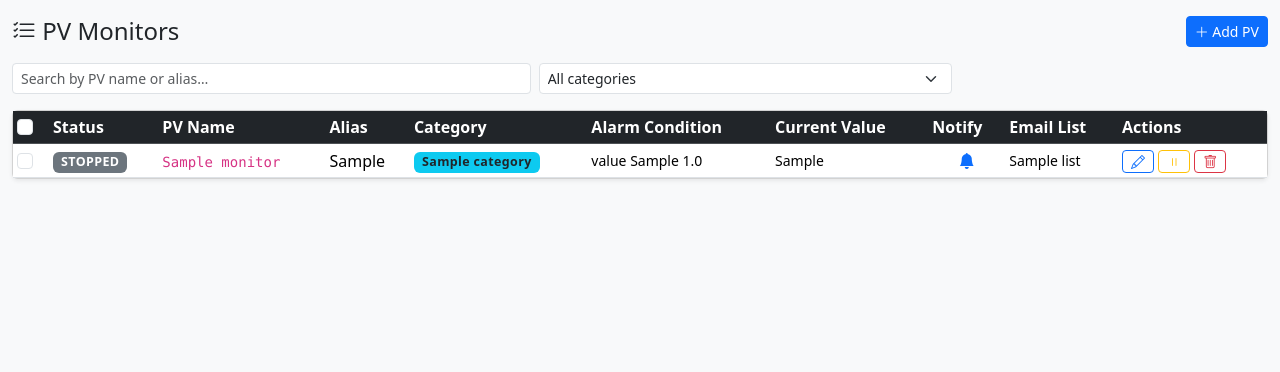
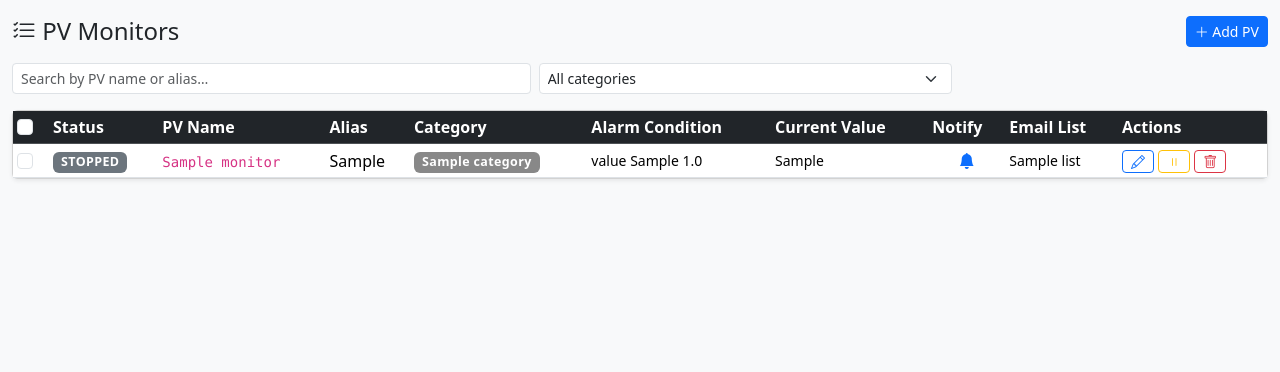
Before and after one commit to nayanbera/beamline_watchdog, a Flask app: page /admin/pvs in a window 1280 px wide. Shown: the part 80-452 px from the top of the page. Run offline with Flask 3, Linux system fonts and the light colour scheme; a user stored in the database is signed in; tables that the repository leaves empty hold one stand-in row (values such as "Sample post"); some libraries are stand-ins or nearby versions.

Commit message:
Apply category color coding to PVs and Processes admin pages
Moved CATEGORY_PALETTE and get_category_colors() into models.py so the
helper is shared. Both the PVs and Processes admin tables now show
category badges colored with the same palette/custom color used on the
dashboard, replacing the previous hardcoded bg-info style.

```diff
--- a/app/models.py
+++ b/app/models.py
@@ -3,6 +3,34 @@
 from flask_login import UserMixin
 from werkzeug.security import generate_password_hash, check_password_hash
 from . import db
+
+# Palette for auto-assigning colors to categories that have no custom color set.
+# Chosen to avoid alarm red (#dc3545), warning yellow (#ffc107), and OK green (#198754).
+CATEGORY_PALETTE = [
+    '#1971c2',  # blue
+    '#6741d9',  # purple
+    '#c2255c',  # pink
+    '#0c8599',  # teal
+    '#ae3ec9',  # violet
+    '#5c7cfa',  # indigo
+    '#1098ad',  # cyan
+    '#a61e4d',  # dark rose
+    '#364fc7',  # cobalt
+    '#5f3dc4',  # dark indigo
+    '#087f5b',  # forest teal
+    '#9c36b5',  # deep magenta
+]
+
+
+def get_category_colors():
+    """Return {category_name: hex_color} for all categories plus 'Uncategorized'."""
+    cats = Category.query.order_by(Category.name).all()
+    colors = {
+        cat.name: (cat.color or CATEGORY_PALETTE[i % len(CATEGORY_PALETTE)])
+        for i, cat in enumerate(cats)
+    }
+    colors['Uncategorized'] = '#6c757d'
+    return colors
 
 # SMS gateway domains keyed by carrier slug
 CARRIERS = {
--- a/app/routes/admin.py
+++ b/app/routes/admin.py
@@ -10,7 +10,7 @@
 from .. import db, limiter
 from ..models import (Admin, EmailList, PVMonitor, CompoundRule,
                       ProcessMonitor, NotificationLog, SystemConfig, ActionLog, Category,
-                      Recipient, CARRIERS)
+                      Recipient, CARRIERS, get_category_colors)
 
 admin_bp = Blueprint('admin', __name__)
 
@@ -149,7 +149,8 @@
     items = q.all()
     return render_template('admin/pvs.html', pvs=items,
                            categories=categories, cat_filter=cat_filter,
-                           email_lists=email_lists)
+                           email_lists=email_lists,
+                           category_colors=get_category_colors())
 
 
 @admin_bp.route('/pvs/add', methods=['GET', 'POST'])
@@ -595,7 +596,8 @@
     return render_template('admin/processes.html',
                            processes=items, recent_actions=recent_actions,
                            categories=categories, cat_filter=cat_filter,
-                           email_lists=email_lists)
+                           email_lists=email_lists,
+                           category_colors=get_category_colors())
 
 
 @admin_bp.route('/bulk', methods=['POST'])
--- a/app/routes/dashboard.py
+++ b/app/routes/dashboard.py
@@ -3,23 +3,7 @@
 from datetime import datetime
 from zoneinfo import ZoneInfo, ZoneInfoNotFoundError
 from flask import Blueprint, render_template, jsonify
-from ..models import PVMonitor, CompoundRule, ProcessMonitor, Category
-
-# Distinct colors for category labels — chosen to avoid alarm red, warning yellow, OK green
-CATEGORY_PALETTE = [
-    '#1971c2',  # blue
-    '#6741d9',  # purple
-    '#c2255c',  # pink
-    '#0c8599',  # teal
-    '#ae3ec9',  # violet
-    '#5c7cfa',  # indigo
-    '#1098ad',  # cyan
-    '#a61e4d',  # dark rose
-    '#364fc7',  # cobalt
-    '#5f3dc4',  # dark indigo
-    '#087f5b',  # forest teal
-    '#9c36b5',  # deep magenta
-]
+from ..models import PVMonitor, CompoundRule, ProcessMonitor, get_category_colors
 
 logger = logging.getLogger(__name__)
 
@@ -77,12 +61,7 @@
     aa_url = (aa_row.value or '').strip() if aa_row else ''
     archiver_configured = bool(aa_url)
 
-    all_categories = Category.query.order_by(Category.name).all()
-    category_colors = {
-        cat.name: (cat.color or CATEGORY_PALETTE[i % len(CATEGORY_PALETTE)])
-        for i, cat in enumerate(all_categories)
-    }
-    category_colors['Uncategorized'] = '#6c757d'
+    category_colors = get_category_colors()
 
     return render_template(
         'dashboard.html',
--- a/app/templates/admin/processes.html
+++ b/app/templates/admin/processes.html
@@ -117,7 +117,8 @@
           </td>
           <td>
             {% if pm.category %}
-              <span class="badge bg-info text-dark">{{ pm.category.name }}</span>
+              {% set col = category_colors.get(pm.category.name, '#6c757d') %}
+              <span class="badge" style="background-color:{{ col }}">{{ pm.category.name }}</span>
             {% else %}
               <span class="text-muted small">—</span>
             {% endif %}
--- a/app/templates/admin/pvs.html
+++ b/app/templates/admin/pvs.html
@@ -103,7 +103,8 @@
           <td>{{ pv.alias or '—' }}</td>
           <td>
             {% if pv.category %}
-              <span class="badge bg-info text-dark">{{ pv.category.name }}</span>
+              {% set col = category_colors.get(pv.category.name, '#6c757d') %}
+              <span class="badge" style="background-color:{{ col }}">{{ pv.category.name }}</span>
             {% else %}
               <span class="text-muted small">—</span>
             {% endif %}
```
